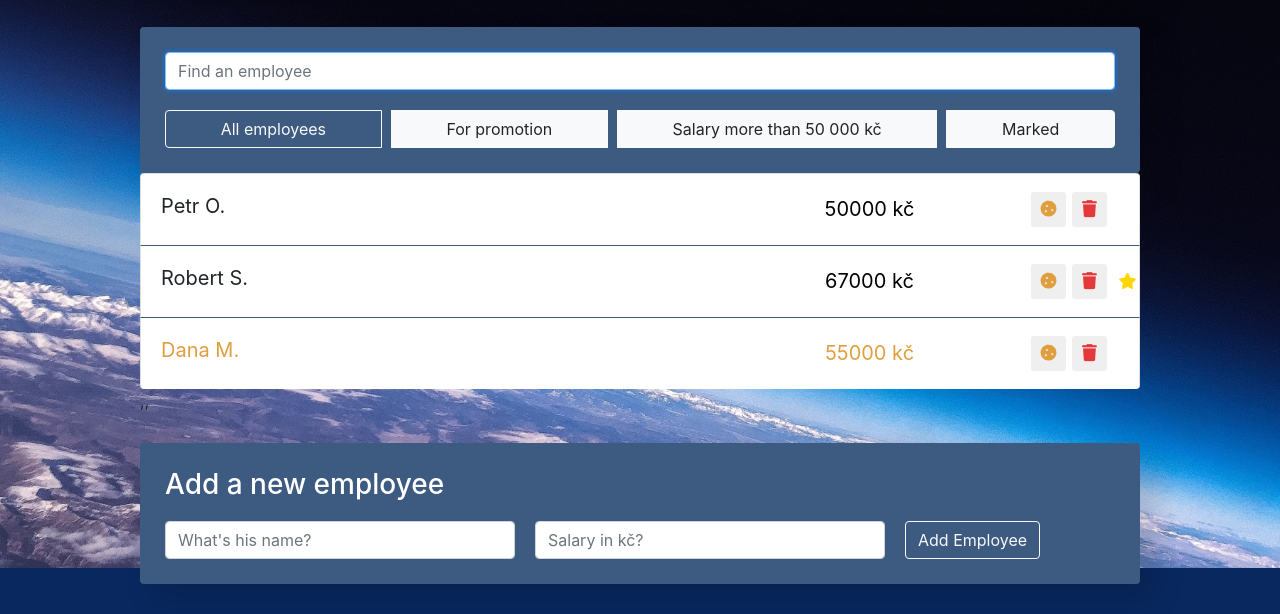
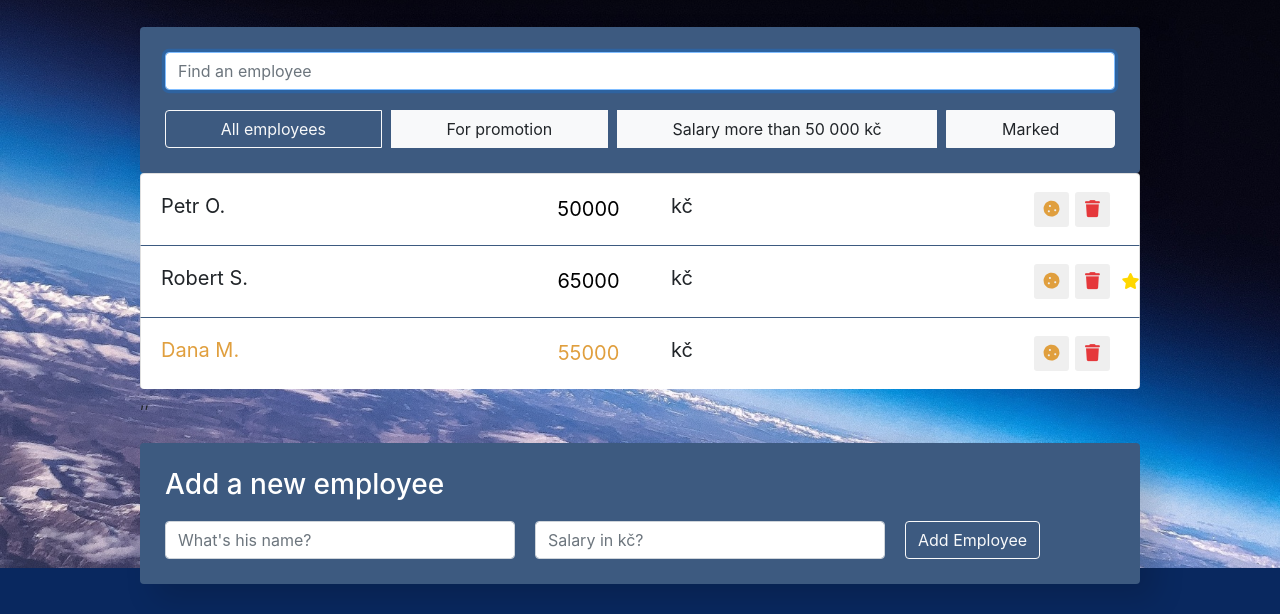
Before and after one commit to Dedrik2021/Employees-list, a React app: page / in a window 1280 px wide. Shown: the part 232-846 px from the top of the page. Built offline with nearby package versions, Linux system fonts and the light colour scheme; data requests are answered from the project's data file.

Commit message:
created function changeCurrency

```diff
--- a/employees.json
+++ b/employees.json
@@ -2,21 +2,21 @@
   "items": [
     {
       "name": "Petr O.",
-      "currency": "50000",
+      "currency": 50000,
       "increase": false,
       "like": false,
       "id": 1
     },
     {
       "name": "Robert S.",
-      "currency": "67000",
+      "currency": 65000,
       "increase": false,
       "like": true,
       "id": 2
     },
     {
       "name": "Dana M.",
-      "currency": "55000",
+      "currency": 55000,
       "increase": true,
       "like": false,
       "id": 3
--- a/package.json
+++ b/package.json
@@ -11,6 +11,7 @@
     "react": "^17.0.2",
     "react-dom": "^17.0.2",
     "react-scripts": "5.0.0",
+    "react-transition-group": "^4.4.2",
     "uuid": "^8.3.2",
     "web-vitals": "^2.1.4"
   },
--- a/src/components/app/app.js
+++ b/src/components/app/app.js
@@ -76,7 +76,7 @@ const App = () => {
 		const elementToUpdate = employeesData.find(employee => employee.id === id)
 		elementToUpdate[params] = !elementToUpdate[params]
 
-		employeesService.putEmployees(elementToUpdate)
+		employeesService.changeElement(elementToUpdate)
 		setEmployeesData(employeesData.map((el) => {
 			return el.id === id ? elementToUpdate : el
 		}))
@@ -89,6 +89,12 @@ const App = () => {
 	const onToggleIncrease = (id) => {
 		onToggleClass(id, 'increase');
 	};
+
+	const changeCurrency = (id, value) => {
+		const elementToUpdate = employeesData.find((item) => item.id === id)
+		elementToUpdate.currency = Number(value)
+		employeesService.changeElement(elementToUpdate)
+	}
 
 	const search = (term, items) => {
 		if (term.trim().length === 0) {
@@ -142,6 +148,7 @@ const App = () => {
 				onToggleLike={onToggleLike}
 				onToggleIncrease={onToggleIncrease}
 				deleteItem={deleteItem}
+				changeCurrency={changeCurrency}
 				employeesData={filteredByStatus}
 				loading={loadingEmployees}
 				error={errorEmployees}
--- a/src/employees-list-item/employees-list-item.js
+++ b/src/employees-list-item/employees-list-item.js
@@ -8,7 +8,8 @@ const EmployeesListItem = (props) => {
 		id,
 		name,
 		currency,
-		onToggleIncrease
+		onToggleIncrease,
+		changeCurrency
 	} = props;
 
 	let classNames = 'list-group-item';
@@ -27,12 +28,15 @@ const EmployeesListItem = (props) => {
 			</span>
 			<label htmlFor="currency"></label>
 			<input
-				type="text"
+				type="number"
 				className="list-group-item-input"
-				defaultValue={currency + ' kč'}
+				min={1} max={200000}
+				defaultValue={currency}
+				onChange={(e) => {changeCurrency(id, e.target.value)}}
 				name="[employees-list]text"
 				id="currency"
 			/>
+			<span className='list-group-item-currency'>kč</span>
 			<div className="d-flex justify-content-center align-items-center">
 				<button
 					onClick={() => {
--- a/src/employees-list-item/employees-list-item.scss
+++ b/src/employees-list-item/employees-list-item.scss
@@ -11,7 +11,7 @@
     line-height: 35px;
     font-size: 20px;
     cursor: pointer;
-    min-width: 550px;
+    min-width: 360px;
 }
 
 .list-group-item input {
--- a/src/employees-list/employees-list.js
+++ b/src/employees-list/employees-list.js
@@ -8,6 +8,7 @@ const EmployeesList = (props) => {
 		onToggleLike,
 		onToggleIncrease,
 		deleteItem,
+		changeCurrency,
 		employeesData,
 		error,
 		loading
@@ -21,6 +22,7 @@ const EmployeesList = (props) => {
 				onToggleLike={onToggleLike}
 				onToggleIncrease={onToggleIncrease}
 				deleteItem={deleteItem}
+				changeCurrency={changeCurrency}
 				/>
 		);
 	});
--- a/src/service/EmployeesService.js
+++ b/src/service/EmployeesService.js
@@ -45,7 +45,7 @@ class EmployeesService {
         return await response.json();
     };
 
-    putEmployees = async (elementToUpdate) => {
+    changeElement = async (elementToUpdate) => {
         const response = await fetch(`${this._apiBase}/${elementToUpdate.id}`, {
             method: 'PUT',
             headers: {
```
Also changed, not shown: 1 other file.
